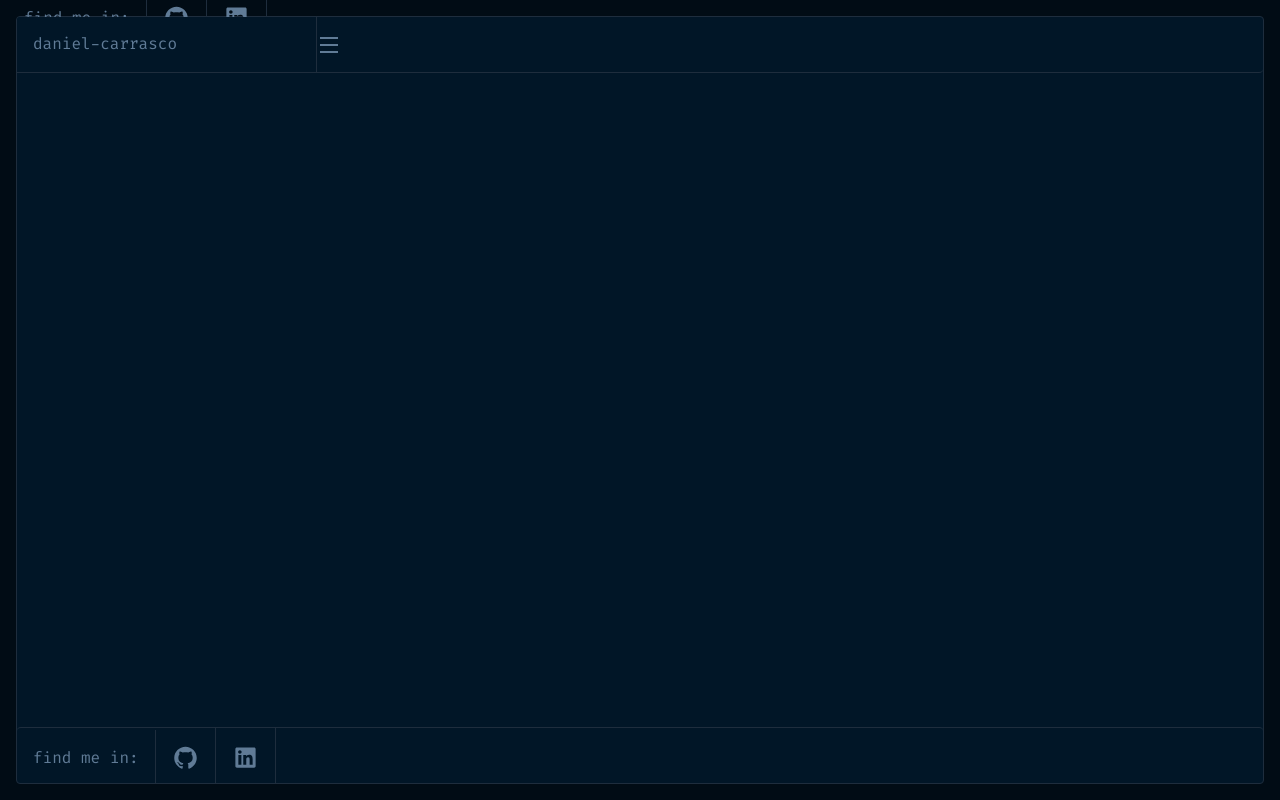
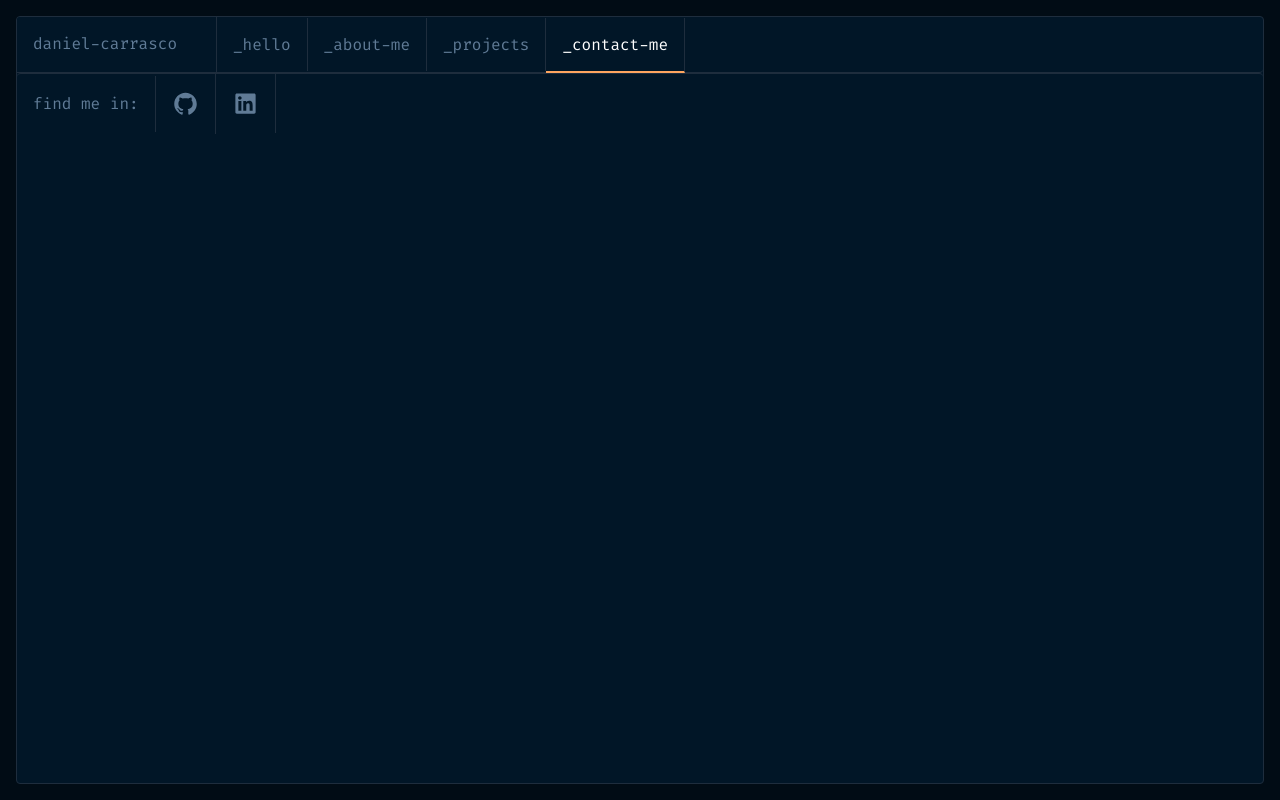
Before and after one commit to DaniPhilo/portfolio_next, a Next.js app: page /contact-me in a window 1280 px wide. Built offline with nearby package versions, Linux system fonts and the light colour scheme.

Commit message:
Fix responsive menu in big screens

```diff
--- a/app/layout.tsx
+++ b/app/layout.tsx
@@ -37,7 +37,6 @@ export default function RootLayout({
           {/* <main className='min-h-full'>
             {children}
           </main> */}
-          <div></div>
 
           <div className='hidden lg:block'>
             <Footer />
--- a/components/NavLink.tsx
+++ b/components/NavLink.tsx
@@ -12,7 +12,7 @@ const NavLink = ({ path, text }: NavLinkProps) => {
     const pathName = usePathname();
 
     return (
-        <li className="p-2 border-b border-line-color lg:border-0">
+        <li className="p-2 border-b border-line-color lg:p-0 lg:border-0">
             <Link href={path} className={`lg:p-4 lg:border-r border-r-line-color hover:text-highlight-text hover:border-b hover:border-b-accent-orange hover:border-b-2 ${pathName === path ? "text-highlight-text lg:border-b lg:border-b-accent-orange lg:border-b-2" : ""}`}>{text}</Link>
         </li>
     )
--- a/components/NavMenu.tsx
+++ b/components/NavMenu.tsx
@@ -11,24 +11,24 @@ const NavMenu = () => {
     const [openMenu, setOpenMenu] = useState<boolean>(false);
 
     return (
-        <header className="w-full flex justify-start items-center border-b border-line-color rounded">
+        <header className="w-full flex justify-between lg:justify-start items-center border-b border-line-color rounded">
             <div className='relative z-20 bg-primary max-w-[300px] grow p-2 lg:p-4 border-b border-b-line-color lg:border-r border-r-line-color'>
                 <p>daniel-carrasco</p>
             </div>
             <Image
                 src={HamburgerBtn}
                 alt=""
-                className="relative z-20 mr-2 cursor-pointer"
+                className="relative z-20 mr-2 cursor-pointer lg:hidden"
                 onClick={() => setOpenMenu(prev => !prev)}
             />
-            <nav className={`absolute w-[calc(100%-16px)] h-[calc(100%-2.5rem-16px)] top-12 left-0 z-10 ml-2 translate-y-[-100%] duration-200 ${openMenu && "translate-y-0"} flex flex-col justify-between`}>
-                <ul className='flex flex-col lg:flex-row justify-start lg:items-center'>
+            <nav className={`absolute lg:static w-[calc(100%-16px)] h-[calc(100%-2.5rem-16px)] lg:h-[3.5rem] top-12 left-0 z-10 ml-2 translate-y-[-100%] duration-200 ${openMenu && "translate-y-0"} flex flex-col justify-between lg:translate-y-0 lg:w-[calc(100%-200px)] lg:m-0`}>
+                <ul className='flex flex-col lg:flex-row justify-start lg:items-center lg:h-full'>
                     <NavLink path='/' text='_hello' />
                     <NavLink path='/about-me' text='_about-me' />
                     <NavLink path='/projects' text='_projects' />
                     <NavLink path='/contact-me' text='_contact-me' />
                 </ul>
-                <div className="">
+                <div className="lg:hidden">
                     <Footer />
                 </div>
             </nav>
```
